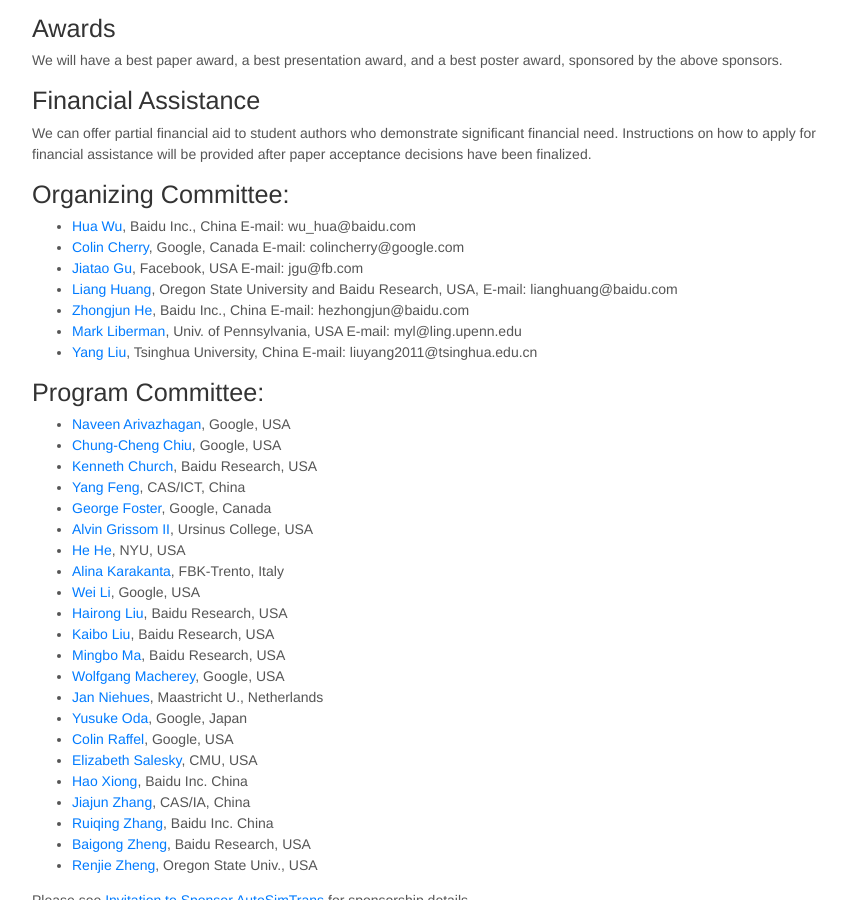
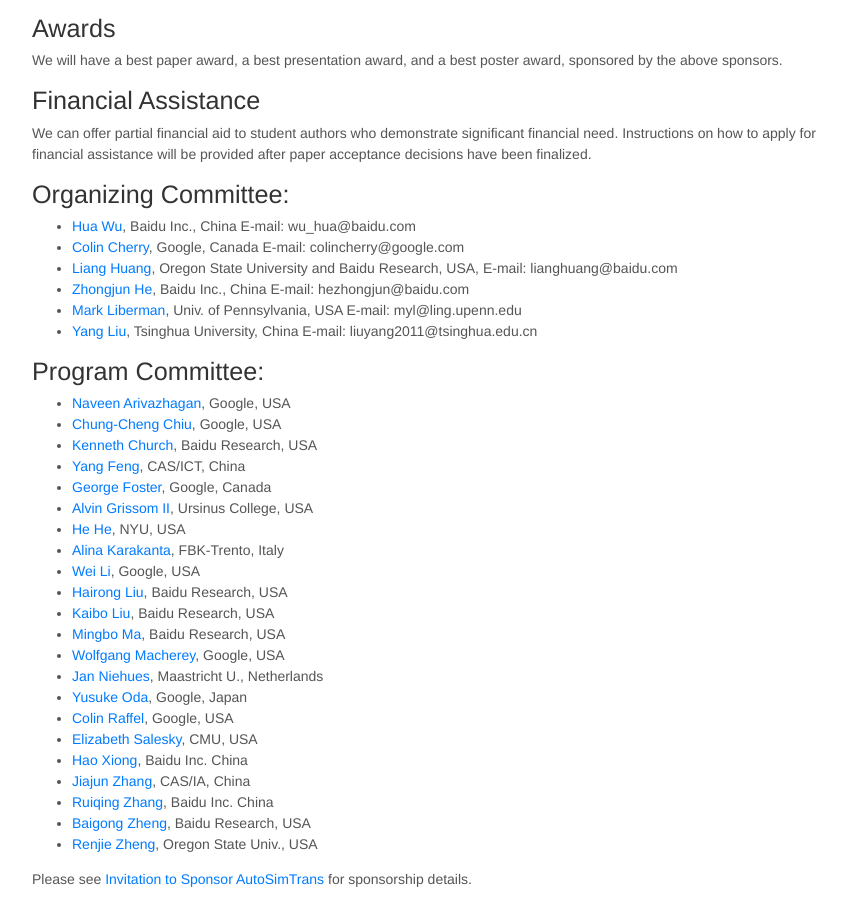
Before and after one commit to autosimtrans/autosimtrans.github.io, a Jekyll site: the page built from index.md, in a window 1280 px wide and 900 px high, scrolled down 1407 px. Shown: the whole window, without its empty margins (203-1048 px from the left). Built offline with Jekyll 4.4.1, drawn with Linux system fonts in a browser that asks for light colours; nearby versions of some CDN libraries.

Commit message:
Committee updated

```diff
--- a/index.md
+++ b/index.md
@@ -65,7 +65,6 @@
 
 - [Hua Wu](http://research.baidu.com/People/index-view?id=121), Baidu Inc., China E-mail: wu_hua@baidu.com
 - [Colin Cherry](https://sites.google.com/site/colinacherry/), Google, Canada E-mail: colincherry@google.com
-- [Jiatao Gu](http://jiataogu.me/), Facebook, USA E-mail: jgu@fb.com
 - [Liang Huang](http://eecs.oregonstate.edu/~huanlian), Oregon State University and Baidu Research, USA, E-mail: lianghuang@baidu.com
 - [Zhongjun He](https://scholar.google.com/citations?user=a-1wSFYAAAAJ&hl=en), Baidu Inc., China E-mail: hezhongjun@baidu.com
 - [Mark Liberman](https://www.ling.upenn.edu/~myl/), Univ. of Pennsylvania, USA E-mail: myl@ling.upenn.edu
```
Also changed, not shown: organization.md (+0 -1 lines).
